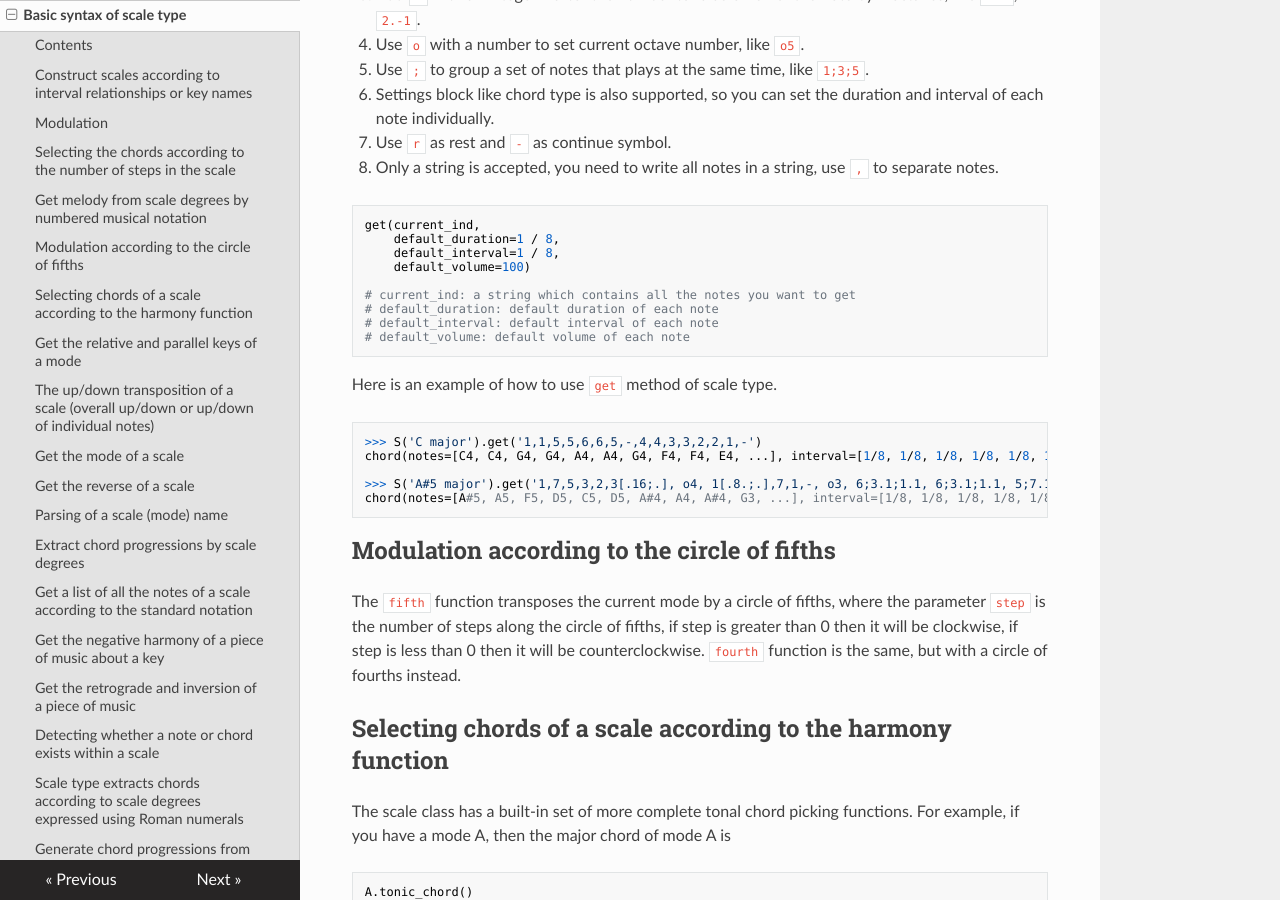
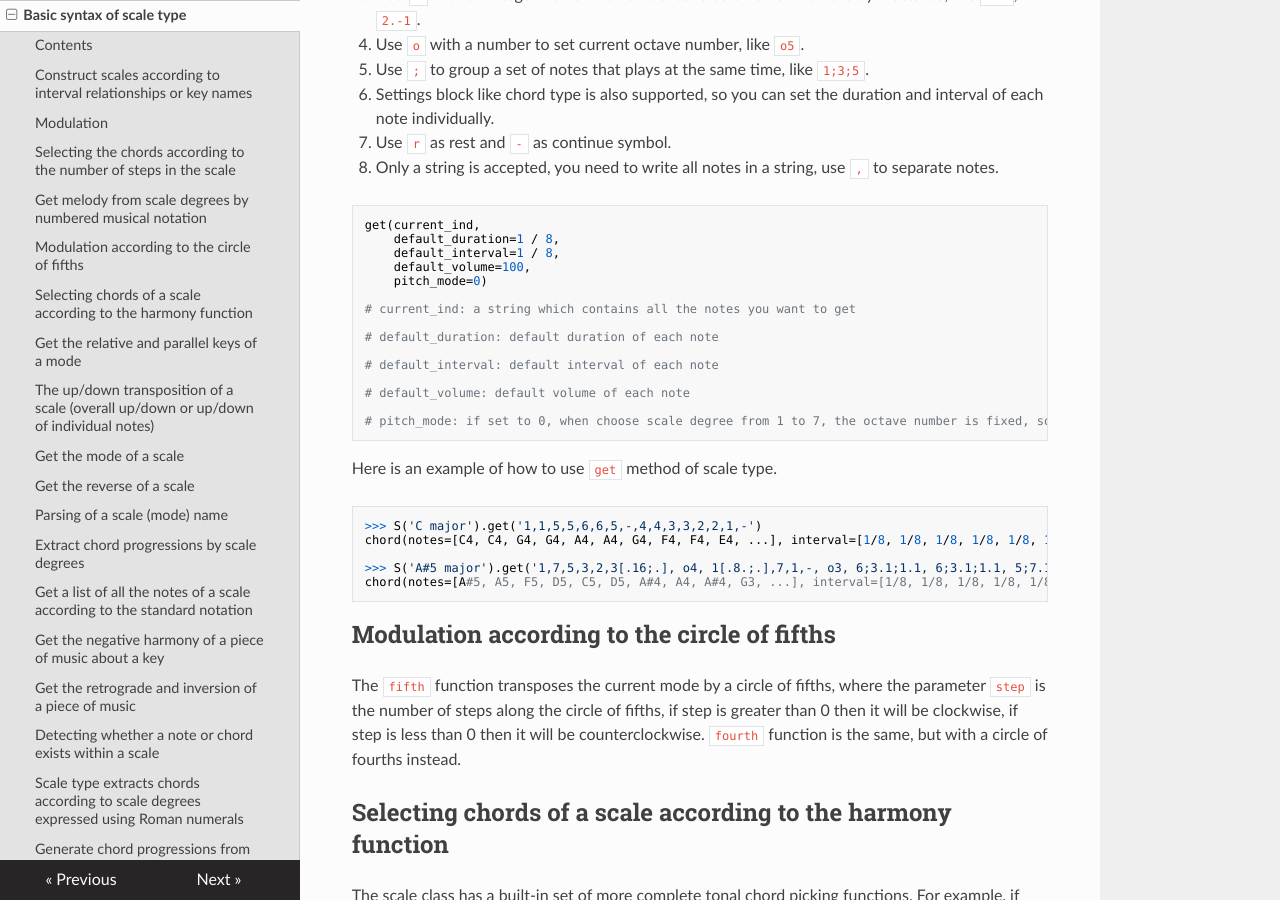
Before and after one commit to Rainbow-Dreamer/musicpy_docs, an MkDocs documentation site: the page built from docs/Basic syntax of scale type.md, in a window 1280 px wide and 900 px high, scrolled down 3087 px. Built offline with MkDocs 1.6.1, drawn with Linux system fonts in a browser that asks for light colours; nearby versions of some CDN libraries.

Commit message:
Update Basic syntax of scale type.md

````diff
--- a/docs/Basic syntax of scale type.md
+++ b/docs/Basic syntax of scale type.md
@@ -142,12 +142,18 @@ The syntax is similar to numbered musical notation:
 get(current_ind,
     default_duration=1 / 8,
     default_interval=1 / 8,
-    default_volume=100)
+    default_volume=100,
+    pitch_mode=0)
 
 # current_ind: a string which contains all the notes you want to get
+
 # default_duration: default duration of each note
+
 # default_interval: default interval of each note
+
 # default_volume: default volume of each note
+
+# pitch_mode: if set to 0, when choose scale degree from 1 to 7, the octave number is fixed, so there are cases that higher scale degree has lower pitch than lower scale degree in some scales; if set to 1, only the 1st scale degree's octave number is fixed, the higher scale degree's pitch will be calculated from the scale intervals
 ```
 
 Here is an example of how to use `get` method of scale type.
````
